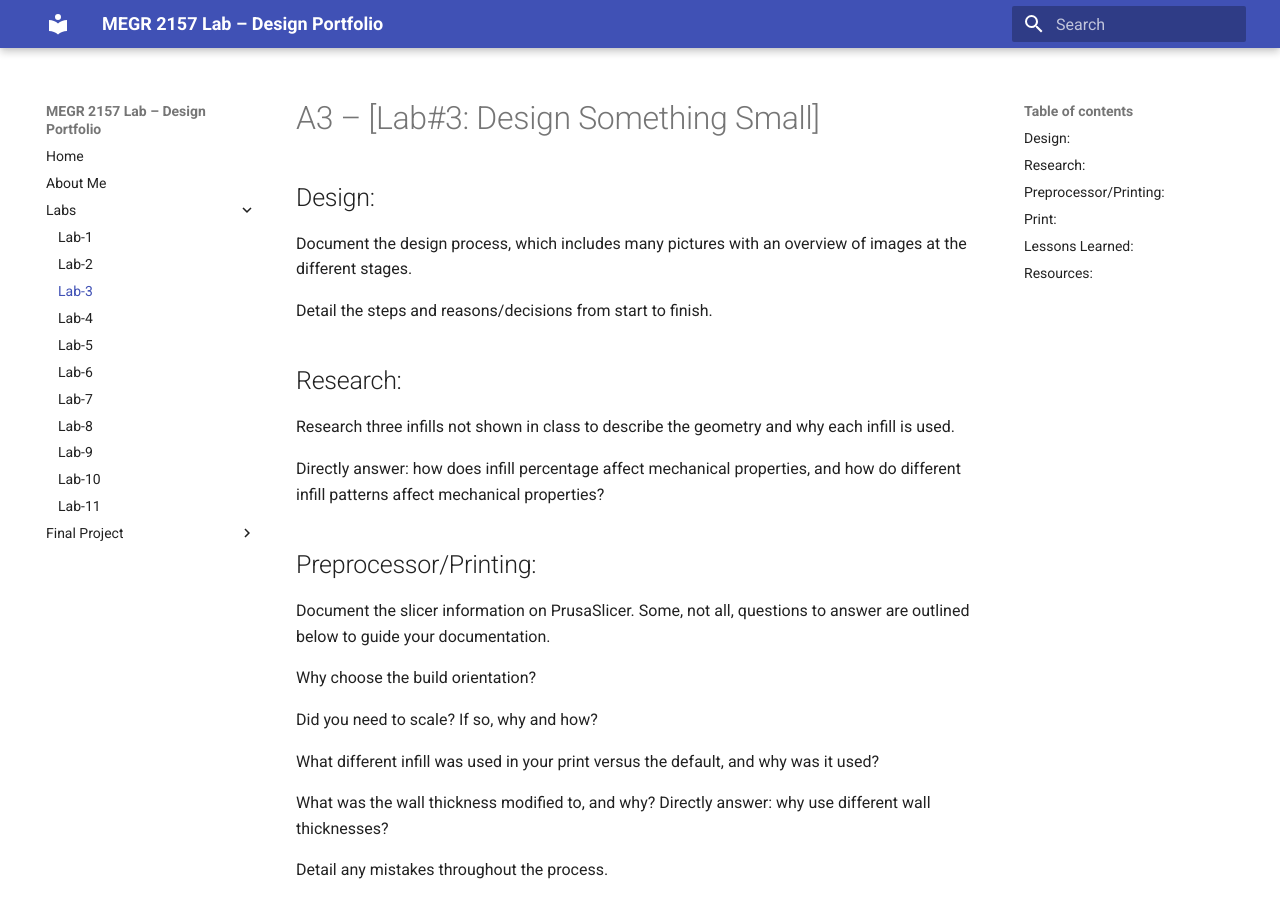
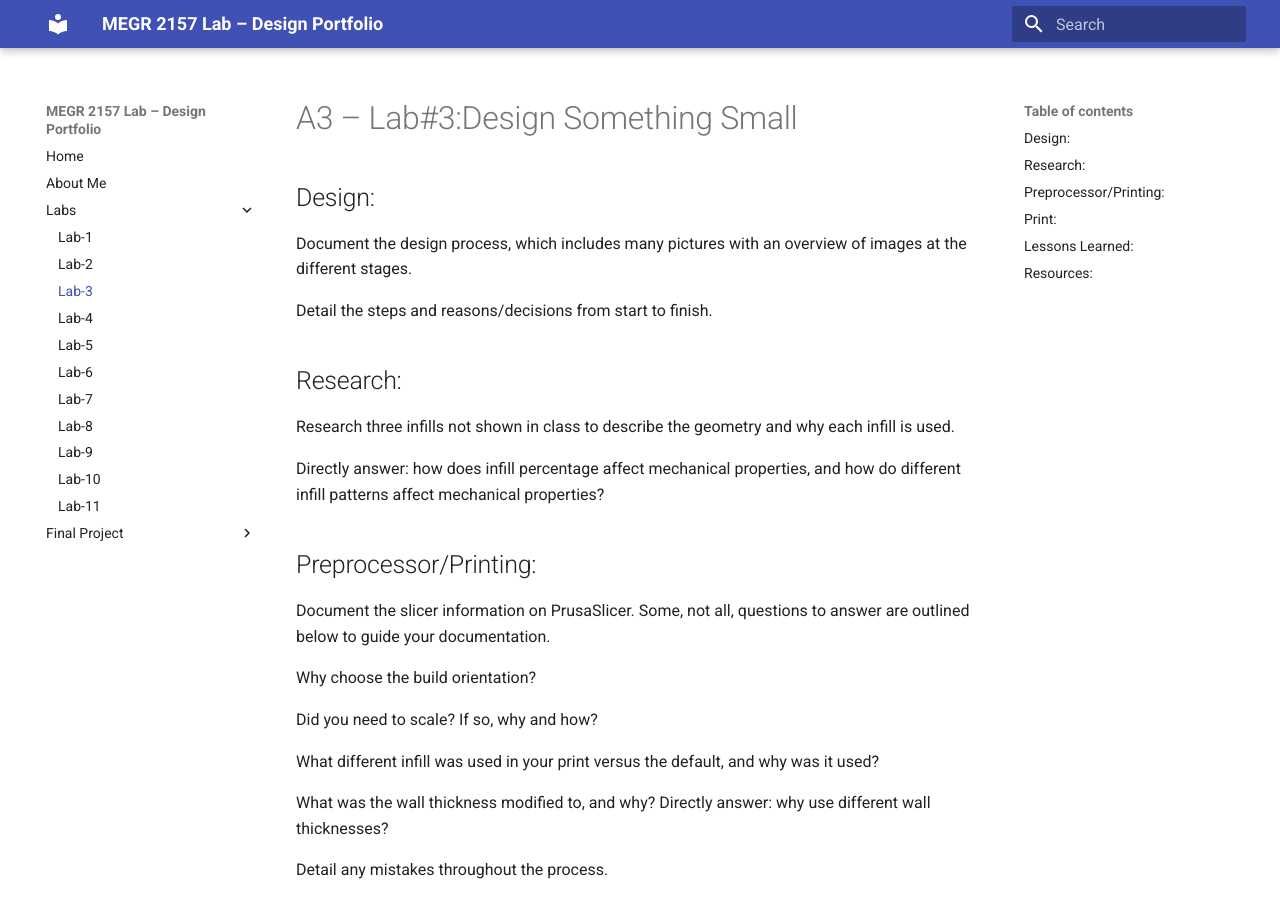
Before and after one commit to AndrewYang2428/andrewyang-megr2156-lab-portfolio, an MkDocs documentation site: the page built from docs/Labs/L03/index.md, in a window 1280 px wide and 900 px high. Built offline with MkDocs 1.6.1 and Material for MkDocs 9.7.7, drawn with Linux system fonts in a browser that asks for light colours.

```diff
--- a/docs/Labs/L03/index.md
+++ b/docs/Labs/L03/index.md
@@ -1,4 +1,4 @@
-# A3 – [Lab#3: Design Something Small]
+# A3 – Lab#3:Design Something Small
 
 ## Design:
 
```
